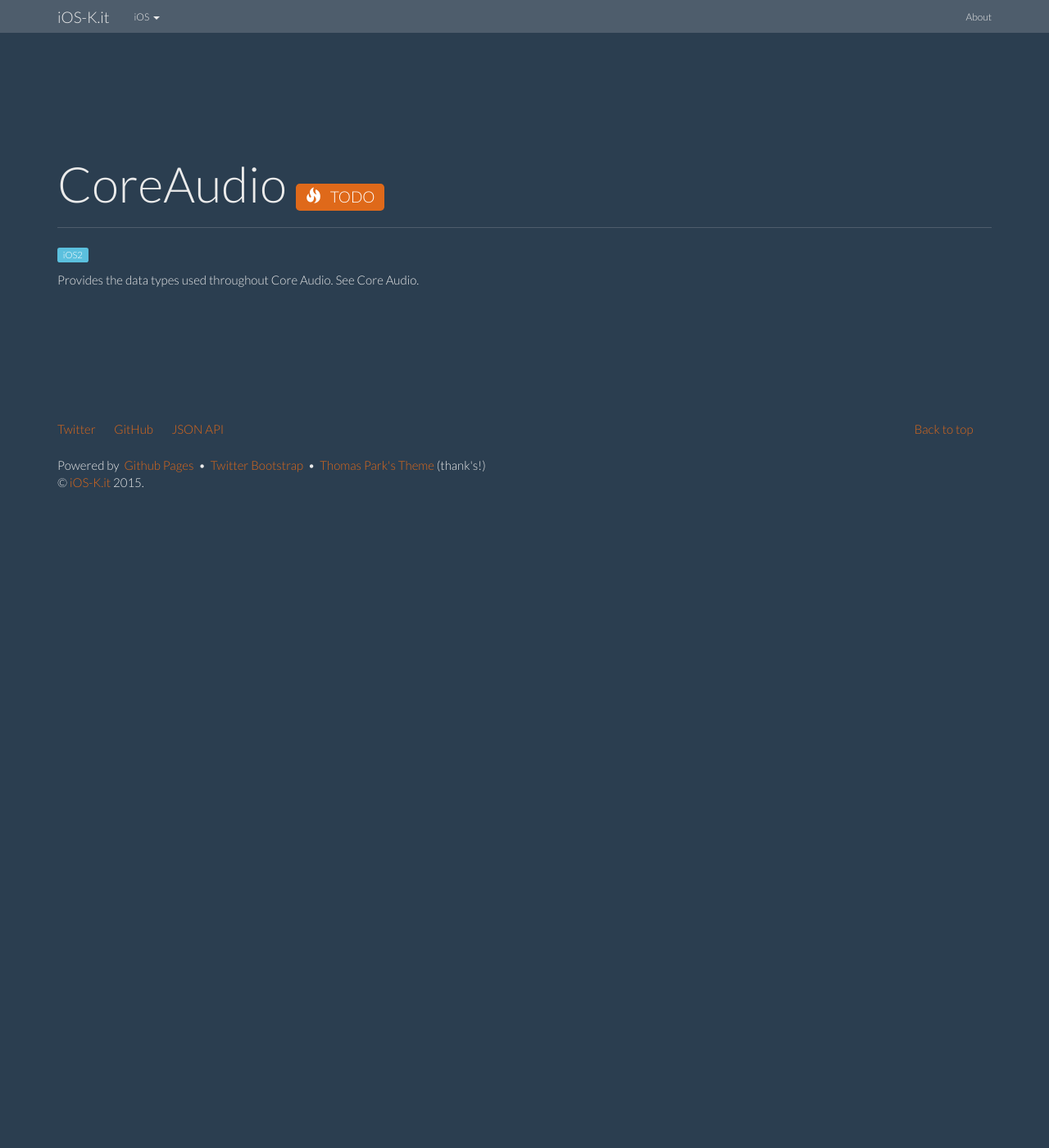
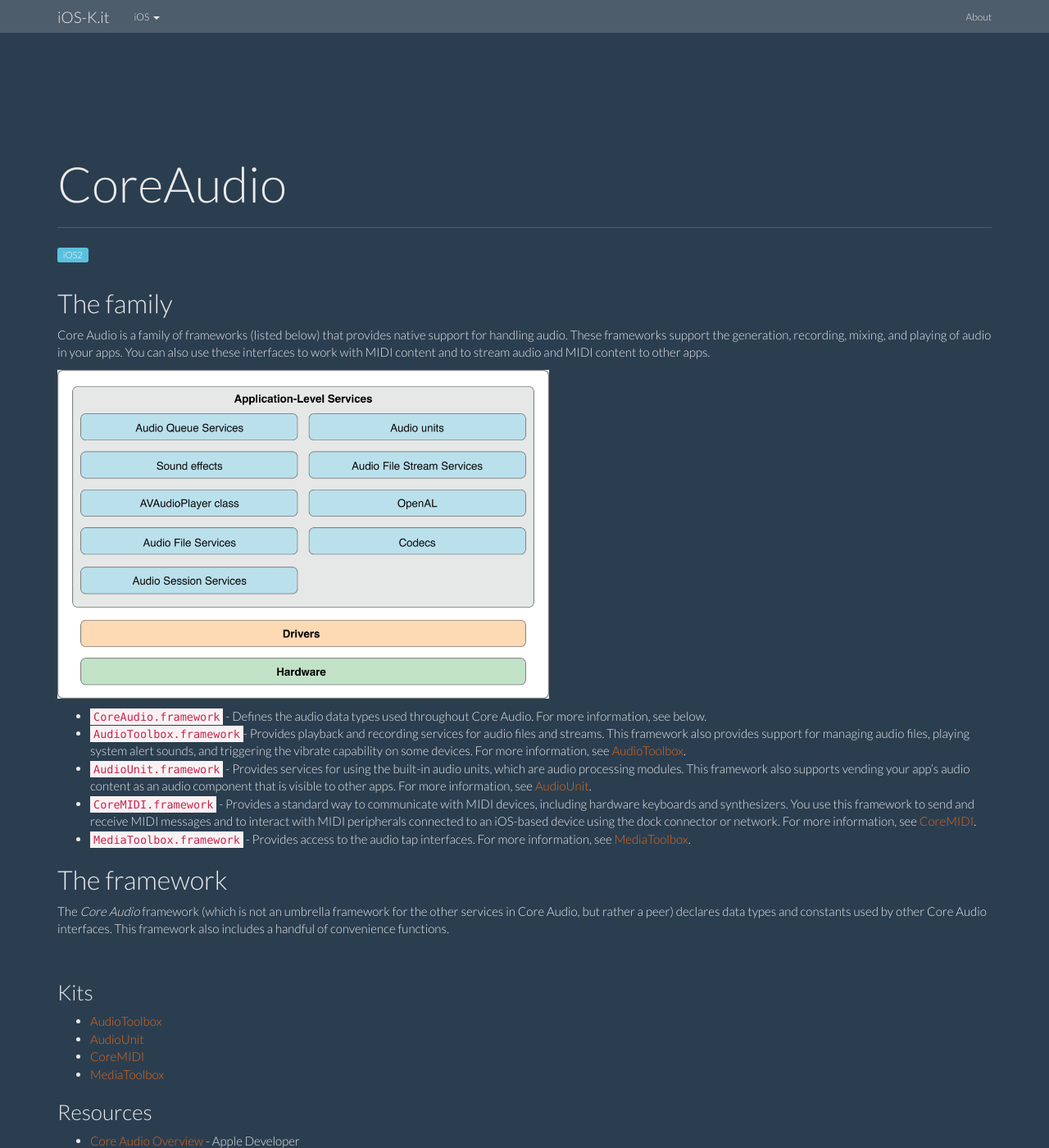
Before and after one commit to ioskit/ioskit.github.io, a Jekyll site: the page built from _kits/CoreAudio.md, in a window 1280 px wide and 1400 px high. Shown: the whole window at 82% size. Built offline with Jekyll 4.4.1, drawn with Linux system fonts in a browser that asks for light colours; nearby versions of some CDN libraries; some of the changed text lies outside the part shown.

Commit message:
Kit: CoreAudio and AudioToolbox.

```diff
--- a/_kits/CoreAudio.md
+++ b/_kits/CoreAudio.md
@@ -2,16 +2,51 @@
 layout: kit
 name: 'CoreAudio'
 id: coreaudio
-status: TODO
+status:
+type: kit
 since: iOS2
 prefixe: 'Audio'
-link:
 abstract: "Provides the data types used throughout Core Audio. See Core Audio."
-links__:
+kits:
+ - AudioToolbox
+ - AudioUnit
+ - CoreMIDI
+ - MediaToolbox
+links:
  - link:
-     name: 'aaa'
-     url: bbb
-     description: 'ccc'
+     name: 'Core Audio Overview'
+     url: https://developer.apple.com/library/ios/documentation/MusicAudio/Conceptual/CoreAudioOverview/Introduction/Introduction.html
+     description: ' - Apple Developer'
+ - link:
+     name: 'Core Audio Overview - What Is Core Audio?'
+     url: https://developer.apple.com/library/ios/documentation/MusicAudio/Conceptual/CoreAudioOverview/WhatisCoreAudio/WhatisCoreAudio.html
+     description: ' (OS X Core Audio architecture) - Apple Developer'
+ - link:
+     name: 'Core Audio Overview - Core Audio Services'
+     url: https://developer.apple.com/library/ios/documentation/MusicAudio/Conceptual/CoreAudioOverview/WhatsinCoreAudio/WhatsinCoreAudio.html
+     description: ' - Apple Developer'
+ - link:
+     name: 'Audio Queue Services Programming Guide'
+     url: https://developer.apple.com/library/ios/documentation/MusicAudio/Conceptual/AudioQueueProgrammingGuide/Introduction/Introduction.html
+     description: ' - Apple Developer'
+ - link:
+     name: 'Audio Tutorial for iOS: Playing Audio Programatically'
+     url: http://www.raywenderlich.com/69369/audio-tutorial-ios-playing-audio-programatically-2014-edition
+     description: ' - Ray Wenderlich (and other CoreAudio tutorials)'
 ---
 
-Provides the data types used throughout Core Audio. See Core Audio.
+## The family
+
+Core Audio is a family of frameworks (listed below) that provides native support for handling audio. These frameworks support the generation, recording, mixing, and playing of audio in your apps. You can also use these interfaces to work with MIDI content and to stream audio and MIDI content to other apps.
+
+<img src="/resources/images/kits/CoreAudio/iphone_os_audio_architecture_2x.png" width="600" alt="iOS Core Audio architecture">
+
+* `CoreAudio.framework` - Defines the audio data types used throughout Core Audio. For more information, see below.
+* `AudioToolbox.framework`- Provides playback and recording services for audio files and streams. This framework also provides support for managing audio files, playing system alert sounds, and triggering the vibrate capability on some devices. For more information, see [AudioToolbox](/AudioToolbox).
+* `AudioUnit.framework` - Provides services for using the built-in audio units, which are audio processing modules. This framework also supports vending your app’s audio content as an audio component that is visible to other apps. For more information, see [AudioUnit](/AudioUnit).
+* `CoreMIDI.framework` - Provides a standard way to communicate with MIDI devices, including hardware keyboards and synthesizers. You use this framework to send and receive MIDI messages and to interact with MIDI peripherals connected to an iOS-based device using the dock connector or network. For more information, see [CoreMIDI](/CoreMIDI).
+* `MediaToolbox.framework` - Provides access to the audio tap interfaces. For more information, see [MediaToolbox](/MediaToolbox).
+
+## The framework
+
+The *Core Audio* framework (which is not an umbrella framework for the other services in Core Audio, but rather a peer) declares data types and constants used by other Core Audio interfaces. This framework also includes a handful of convenience functions.
```
Also changed, not shown: _kits/AudioToolbox.md (+12 -8 lines), _kits/AudioUnit.md (+2 -1 lines), _kits/CoreMIDI.md (+2 -1 lines), _kits/MediaToolbox.md (+2 -1 lines), resources/images/kits/CoreAudio/iphone_os_audio_architecture_2x.png (added).
